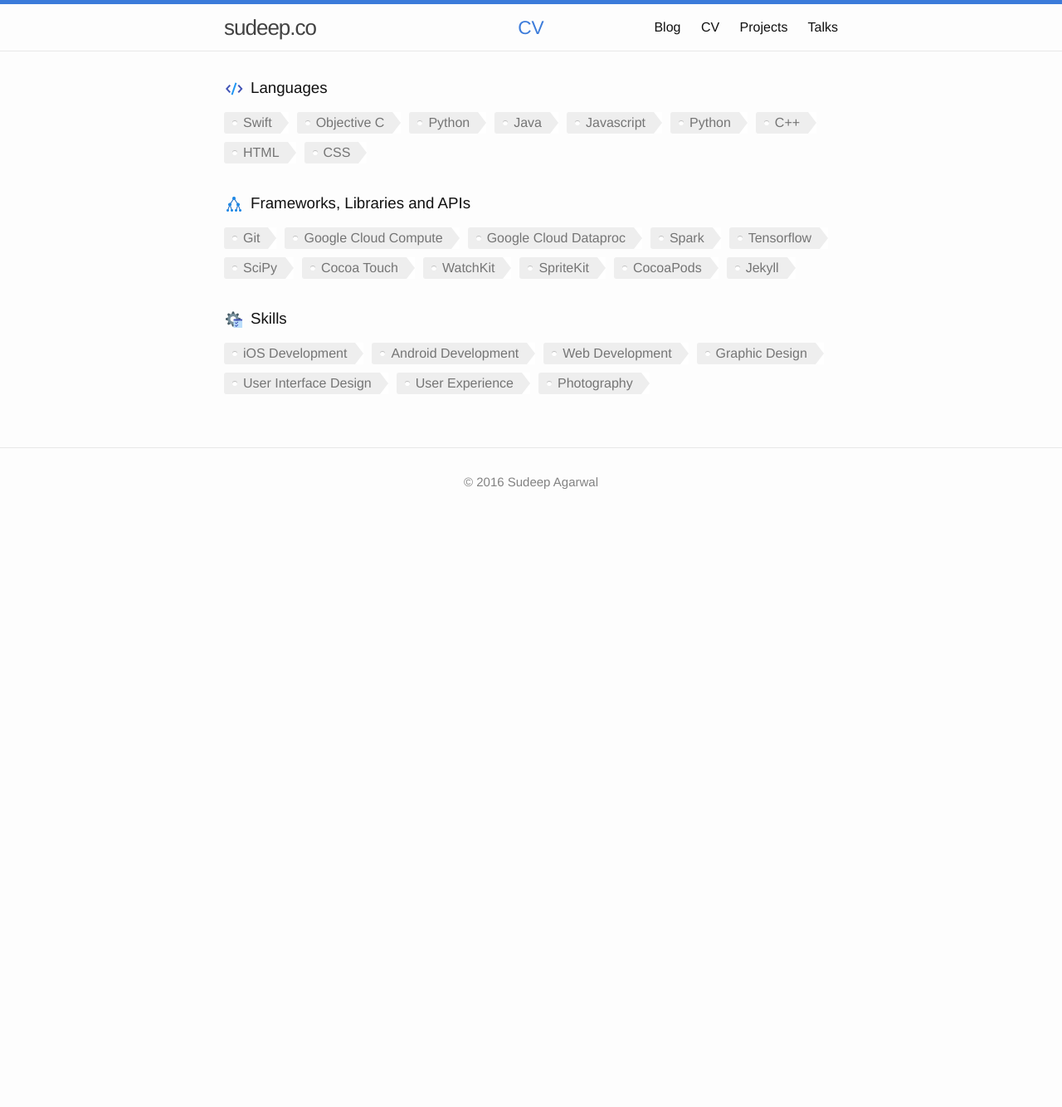
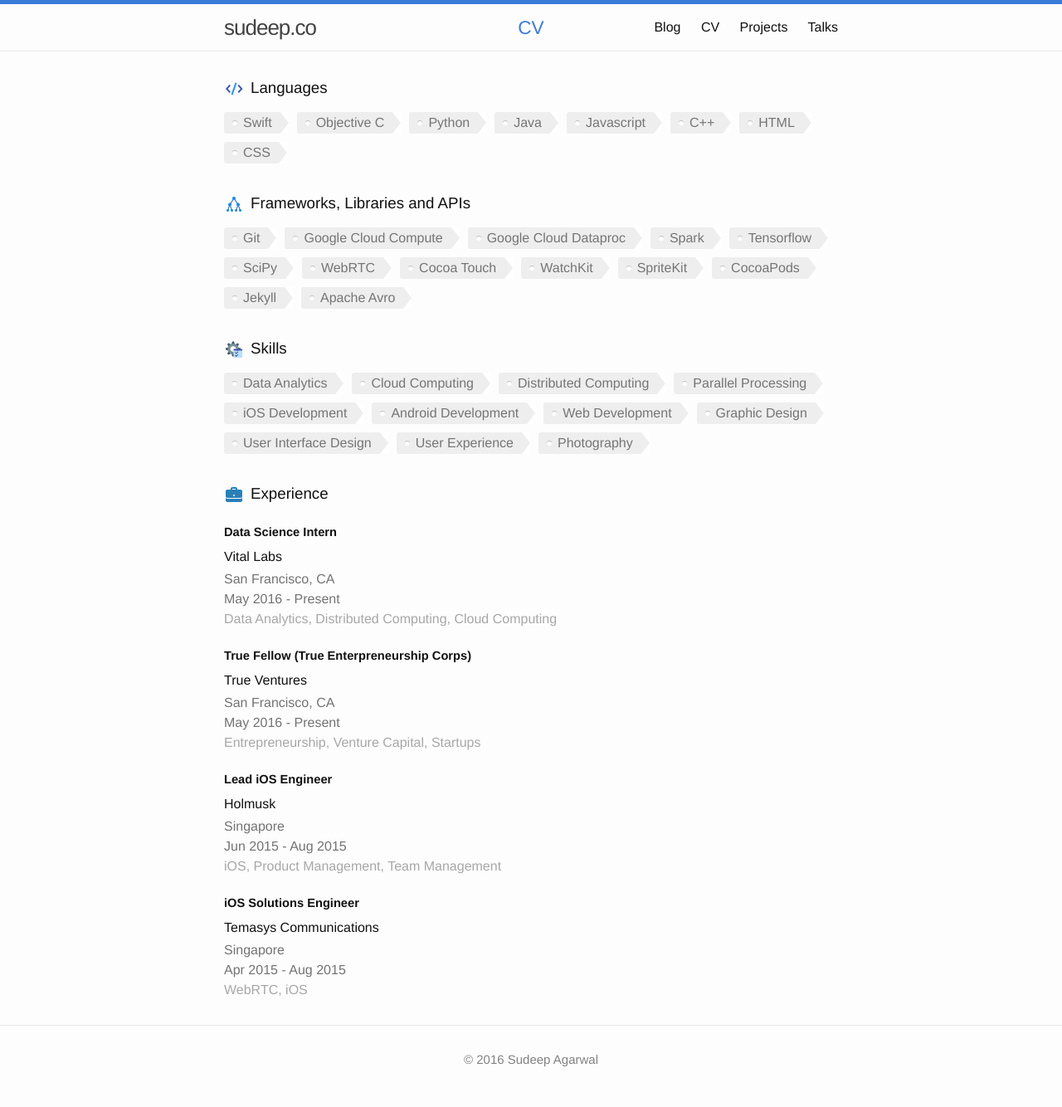
Before and after one commit to sudeepag/sudeep.co, a Jekyll site: the page built from cv.html, in a window 1280 px wide. Shown: the whole page at 83% size. Built offline with Jekyll 4.4.1, drawn with Linux system fonts in a browser that asks for light colours; before the commit the page ends 900 px from its top, so only the background shows below that.

Commit message:
Add job experience.

```diff
--- /dev/null
+++ b/_data/jobs.yaml
@@ -0,0 +1,23 @@
+- title: Data Science Intern
+  company: Vital Labs
+  location: San Francisco, CA
+  duration: May 2016 - Present
+  focus: Data Analytics, Distributed Computing, Cloud Computing
+
+- title: True Fellow (True Enterpreneurship Corps)
+  company: True Ventures
+  location: San Francisco, CA
+  duration: May 2016 - Present
+  focus: Entrepreneurship, Venture Capital, Startups
+
+- title: Lead iOS Engineer
+  company: Holmusk
+  location: Singapore
+  duration: Jun 2015 - Aug 2015
+  focus: iOS, Product Management, Team Management
+
+- title: iOS Solutions Engineer
+  company: Temasys Communications
+  location: Singapore
+  duration: Apr 2015 - Aug 2015
+  focus: WebRTC, iOS
--- a/_sass/_layout.scss
+++ b/_sass/_layout.scss
@@ -498,3 +498,38 @@
     }
 
 }
+
+.experience {
+    img {
+        float: left;
+        margin-top: 3px;
+        padding-right: 8px;
+        display: inline-block;
+        width: 24px;
+    }
+
+    >div {
+        margin-top: 20px;
+
+        .experience-title {
+            display: inline-block;
+            margin-bottom: 7px;
+            font-size: 11pt;
+            font-weight: 600;
+        }
+
+        .company-name {
+            display: inline-block;
+            margin-bottom: 3px;
+            font-weight: 400;
+        }
+    }
+}
+
+.experience-grey {
+    color: #737373;
+}
+
+.experience-light-grey {
+    color: #A7A7A7;
+}
--- a/cv.html
+++ b/cv.html
@@ -13,7 +13,6 @@
         <li><a href="#" class="tag">Python</a></li>
         <li><a href="#" class="tag">Java</a></li>
         <li><a href="#" class="tag">Javascript</a></li>
-        <li><a href="#" class="tag">Python</a></li>
         <li><a href="#" class="tag">C++</a></li>
         <li><a href="#" class="tag">HTML</a></li>
         <li><a href="#" class="tag">CSS</a></li>
@@ -28,16 +27,22 @@
         <li><a href="http://spark.apache.org" class="tag">Spark</a></li>
         <li><a href="https://www.tensorflow.org" class="tag">Tensorflow</a></li>
         <li><a href="https://www.scipy.org" class="tag">SciPy</a></li>
+        <li><a href="https://webrtc.org" class="tag">WebRTC</a></li>
         <li><a href="https://developer.apple.com/library/ios/documentation/Miscellaneous/Conceptual/iPhoneOSTechOverview/iPhoneOSTechnologies/iPhoneOSTechnologies.html" class="tag">Cocoa Touch</a></li>
         <li><a href="https://developer.apple.com/watchos/" class="tag">WatchKit</a></li>
         <li><a href="https://developer.apple.com/spritekit/" class="tag">SpriteKit</a></li>
         <li><a href="https://cocoapods.org" class="tag">CocoaPods</a></li>
         <li><a href="https://jekyllrb.com" class="tag">Jekyll</a></li>
+        <li><a href="https://avro.apache.org" class="tag">Apache Avro</a></li>
     </ul>
     </br>
 
     <img class="cv-icon" src="/images/skills.png"><h3>Skills</h3>
     <ul class="tags">
+        <li><a href="#" class="tag">Data Analytics</a></li>
+        <li><a href="#" class="tag">Cloud Computing</a></li>
+        <li><a href="#" class="tag">Distributed Computing</a></li>
+        <li><a href="#" class="tag">Parallel Processing</a></li>
         <li><a href="#" class="tag">iOS Development</a></li>
         <li><a href="#" class="tag">Android Development</a></li>
         <li><a href="#" class="tag">Web Development</a></li>
@@ -49,3 +54,18 @@
     </br>
 
 </div>
+
+<div class="experience">
+		<img class="cv-icon" src="/images/work.png"><h3>Experience</h3>
+
+		{% for job in site.data.jobs %}
+			<div>
+				<span class="experience-title">{{ job.title }}</span> <br>
+				<span class="company-name">{{ job.company }}</span> <br>
+				<span class="experience-grey">{{ job.location }}</span> <br>
+				<span class="experience-grey">{{ job.duration }}</span> <br>
+				<span class="experience-light-grey">{{ job.focus }}</span> <br>
+			</div>
+		{% endfor %}
+
+	</div>
```
Also changed, not shown: images/work.png (added).
